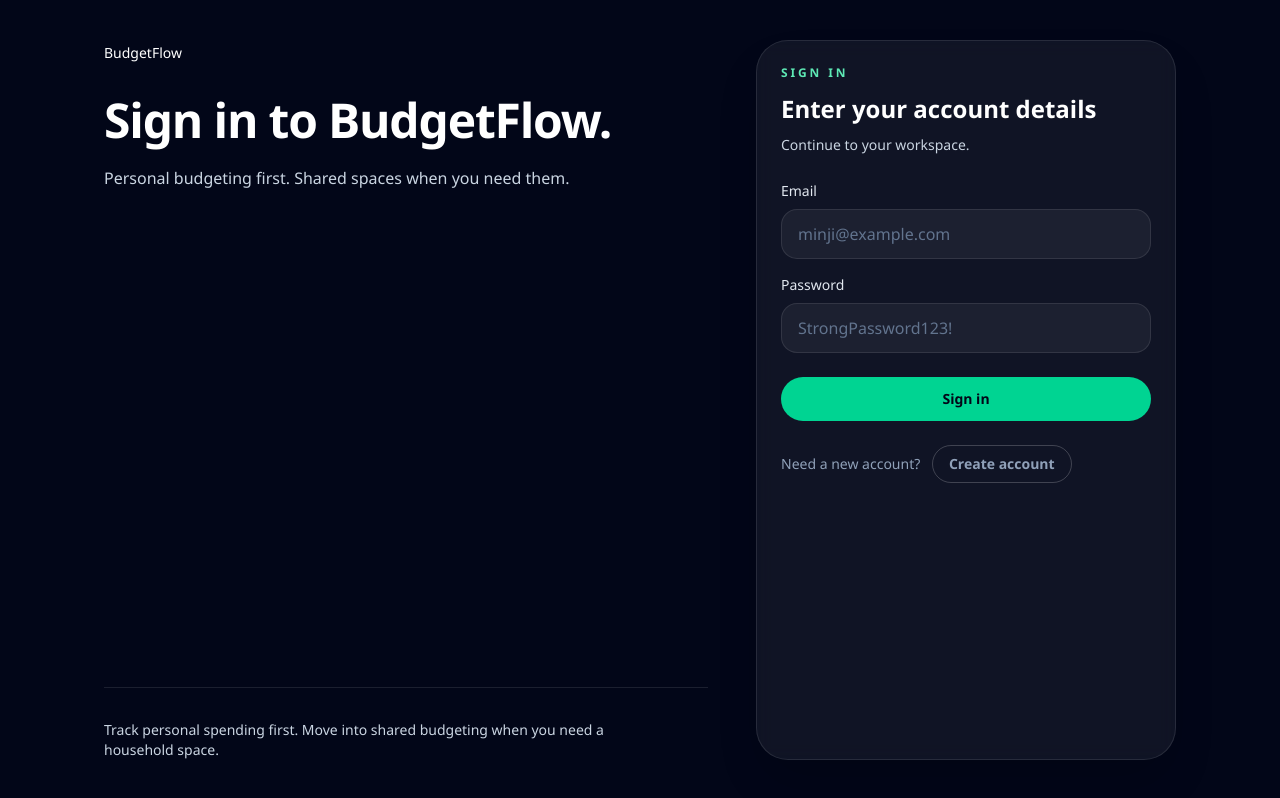
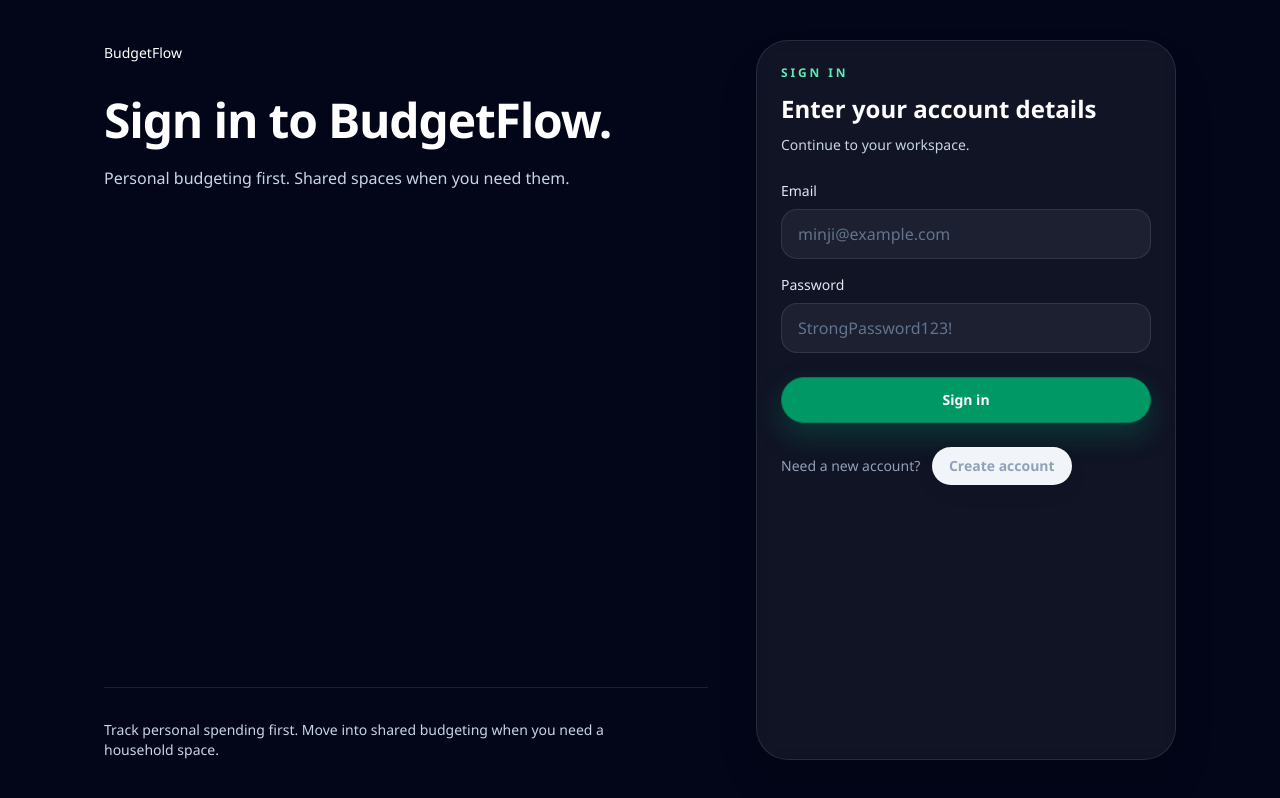
Before and after one commit to FrostYOON/BudgetFlow, a Next.js app in the folder apps/web/: page /sign-in in a window 1280 px wide. Built offline with nearby package versions, Linux system fonts and the light colour scheme.

Commit message:
refactor(web): improve button color contrast

```diff
--- a/apps/web/components/ui/app-button.tsx
+++ b/apps/web/components/ui/app-button.tsx
@@ -11,13 +11,13 @@ function joinClasses(...values: Array<string | false | null | undefined>) {
 function getToneClassName(tone: ButtonTone) {
   switch (tone) {
     case "secondary":
-      return "border border-slate-300 text-slate-700 hover:border-slate-950 hover:text-slate-950";
+      return "border border-slate-200 bg-slate-100 text-slate-800 shadow-[0_8px_20px_rgba(15,23,42,0.06)] hover:border-slate-300 hover:bg-slate-200 hover:text-slate-950";
     case "success":
-      return "bg-emerald-400 text-slate-950 hover:bg-emerald-300";
+      return "border border-emerald-700 bg-emerald-600 text-white shadow-[0_12px_28px_rgba(5,150,105,0.28)] hover:bg-emerald-700";
     case "danger":
-      return "border border-rose-200 text-rose-700 hover:border-rose-400 hover:text-rose-800";
+      return "border border-rose-200 bg-rose-50 text-rose-700 shadow-[0_8px_20px_rgba(244,63,94,0.08)] hover:border-rose-300 hover:bg-rose-100 hover:text-rose-800";
     default:
-      return "bg-slate-950 text-white hover:bg-slate-800";
+      return "border border-slate-950 bg-slate-950 text-white shadow-[0_12px_30px_rgba(15,23,42,0.22)] hover:bg-slate-800";
   }
 }
 
@@ -29,7 +29,7 @@ function getSizeClassName(size: ButtonSize) {
 
 function getBaseClassName(tone: ButtonTone, size: ButtonSize, className?: string) {
   return joinClasses(
-    "inline-flex items-center justify-center rounded-full font-semibold transition active:scale-[0.98] focus-visible:outline-none focus-visible:ring-2 focus-visible:ring-emerald-400 focus-visible:ring-offset-2 focus-visible:ring-offset-white",
+    "inline-flex items-center justify-center gap-2 rounded-full font-semibold transition active:scale-[0.98] disabled:cursor-not-allowed disabled:opacity-55 disabled:shadow-none focus-visible:outline-none focus-visible:ring-2 focus-visible:ring-emerald-400 focus-visible:ring-offset-2 focus-visible:ring-offset-white",
     getToneClassName(tone),
     getSizeClassName(size),
     className,
```
